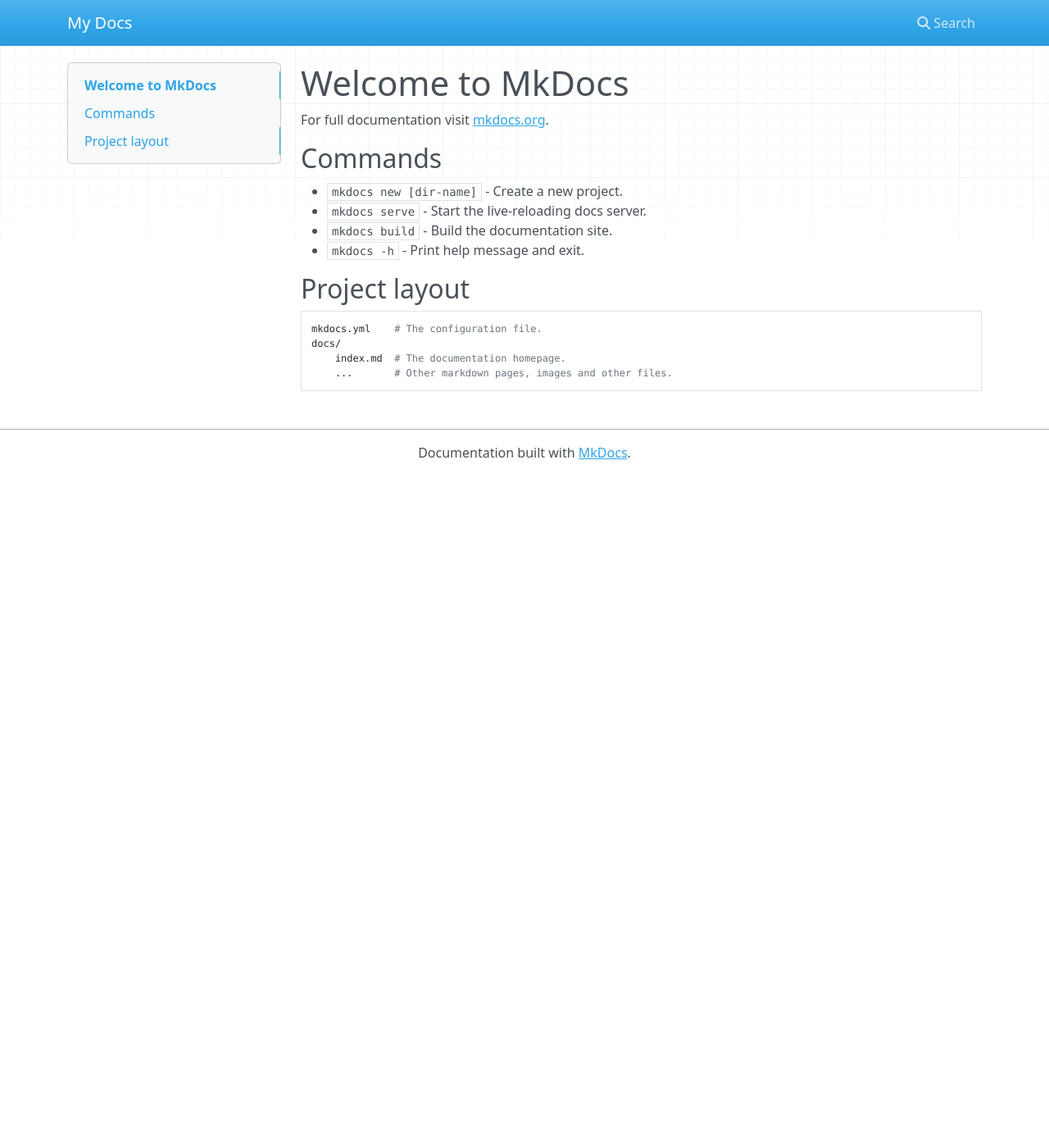
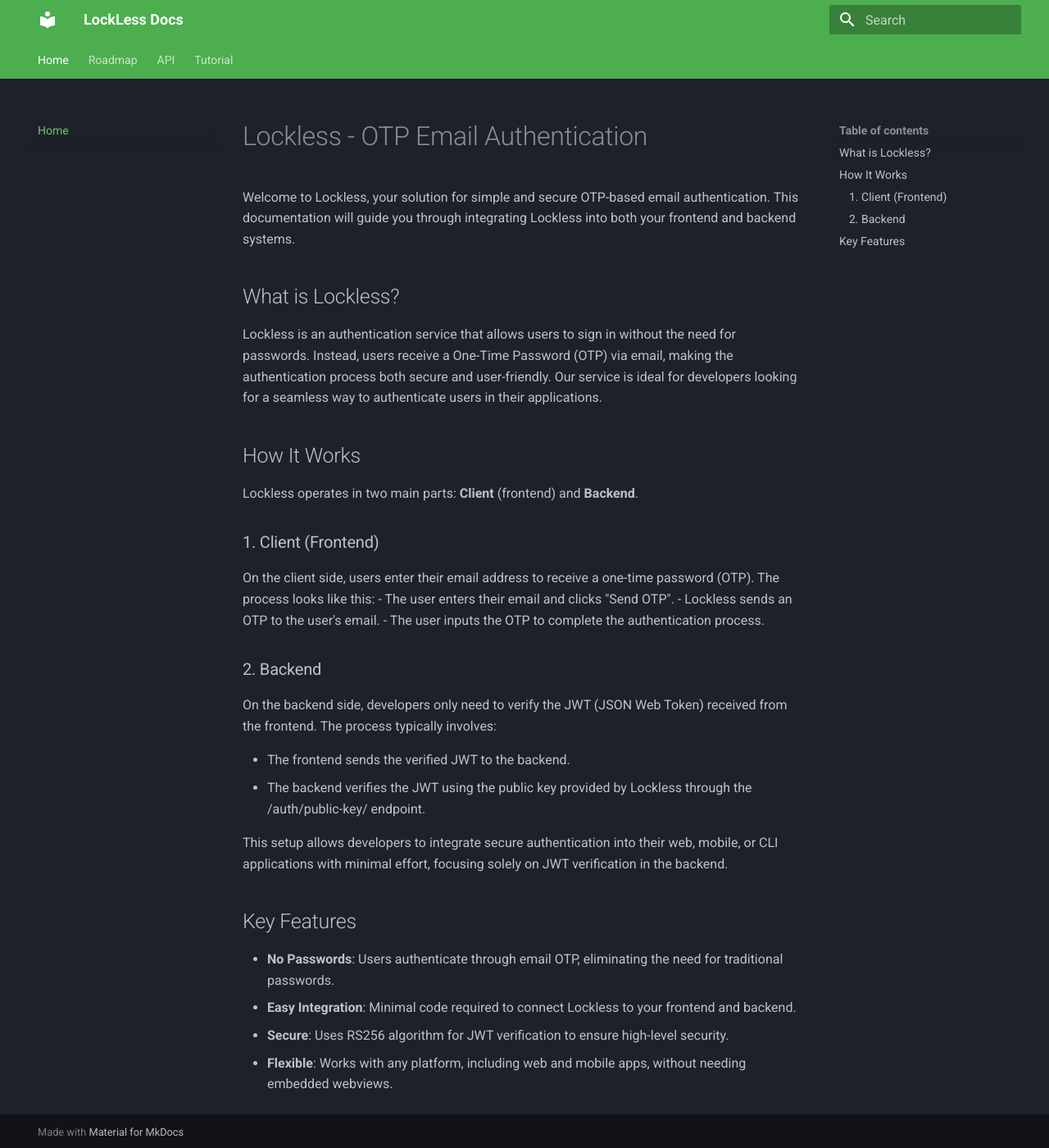
Before and after one commit to juicyauth/juicyauth-docs, an MkDocs documentation site: the page built from docs/index.md, in a window 1280 px wide and 1400 px high. Shown: the whole window at 82% size. Built offline with MkDocs 1.6.1 and Material for MkDocs 9.7.7, drawn with Linux system fonts in a browser that asks for light colours; nearby versions of some CDN libraries.

Commit message:
Created documentation with tutorial

```diff
--- a/docs/index.md
+++ b/docs/index.md
@@ -1,17 +1,34 @@
-# Welcome to MkDocs
+# Lockless - OTP Email Authentication
 
-For full documentation visit [mkdocs.org](https://www.mkdocs.org).
+Welcome to Lockless, your solution for simple and secure OTP-based email authentication. This documentation will guide you through integrating Lockless into both your frontend and backend systems.
 
-## Commands
+## What is Lockless?
 
-* `mkdocs new [dir-name]` - Create a new project.
-* `mkdocs serve` - Start the live-reloading docs server.
-* `mkdocs build` - Build the documentation site.
-* `mkdocs -h` - Print help message and exit.
+Lockless is an authentication service that allows users to sign in without the need for passwords. Instead, users receive a One-Time Password (OTP) via email, making the authentication process both secure and user-friendly. Our service is ideal for developers looking for a seamless way to authenticate users in their applications.
 
-## Project layout
+## How It Works
 
-    mkdocs.yml    # The configuration file.
-    docs/
-        index.md  # The documentation homepage.
-        ...       # Other markdown pages, images and other files.
+Lockless operates in two main parts: **Client** (frontend) and **Backend**.
+
+### 1. Client (Frontend)
+
+On the client side, users enter their email address to receive a one-time password (OTP). The process looks like this:
+- The user enters their email and clicks "Send OTP".
+- Lockless sends an OTP to the user's email.
+- The user inputs the OTP to complete the authentication process.
+
+### 2. Backend
+
+On the backend side, developers only need to verify the JWT (JSON Web Token) received from the frontend. The process typically involves:
+
+- The frontend sends the verified JWT to the backend.
+- The backend verifies the JWT using the public key provided by Lockless through the /auth/public-key/ endpoint.
+
+This setup allows developers to integrate secure authentication into their web, mobile, or CLI applications with minimal effort, focusing solely on JWT verification in the backend.
+
+## Key Features
+
+- **No Passwords**: Users authenticate through email OTP, eliminating the need for traditional passwords.
+- **Easy Integration**: Minimal code required to connect Lockless to your frontend and backend.
+- **Secure**: Uses RS256 algorithm for JWT verification to ensure high-level security.
+- **Flexible**: Works with any platform, including web and mobile apps, without needing embedded webviews.
--- a/mkdocs.yml
+++ b/mkdocs.yml
@@ -1 +1,25 @@
-site_name: My Docs
+site_name: LockLess Docs
+nav:
+  - Home: index.md
+  - Roadmap: roadmap.md
+  - API:
+    - Overview: api/index.md
+    - Send OTP: api/send-otp.md
+    - Verify OTP: api/verify-otp.md
+    - Public Key: api/public-key.md
+  - Tutorial:
+    - Python Backend: tutorial/python-backend.md
+    - React Frontend: tutorial/react-frontend.md
+theme:
+  name: material
+  palette:
+    scheme: slate
+    primary: green
+    accent: light green
+  features:
+      - navigation.tabs
+      - navigation.sections
+markdown_extensions:
+  - pymdownx.highlight:
+      anchor_linenums: true
+  - pymdownx.superfences
```
Also changed, not shown: docs/api/index.md (added, +11 -0 lines), docs/api/public-key.md (added, +15 -0 lines), docs/api/send-otp.md (added, +33 -0 lines), docs/api/verify-otp.md (added, +36 -0 lines), docs/roadmap.md (added, +15 -0 lines), docs/tutorial/python-backend.md (added, +86 -0 lines), docs/tutorial/react-frontend.md (added, +1 -0 lines).
